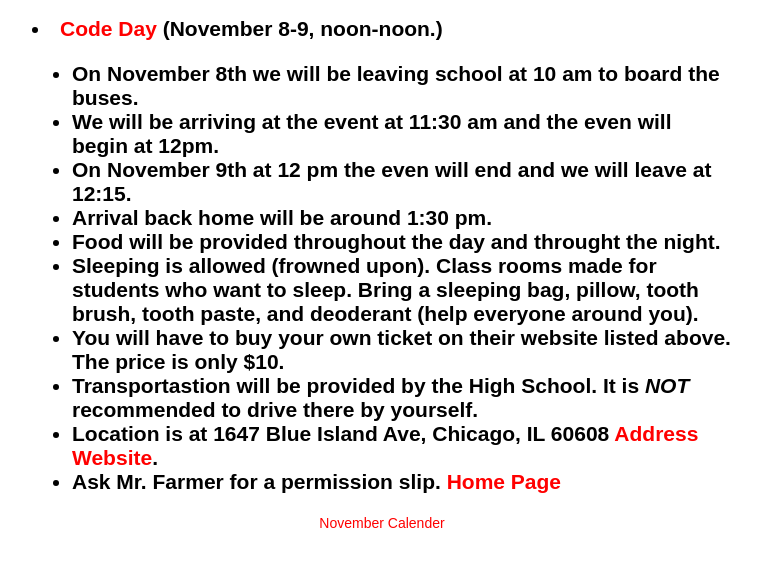
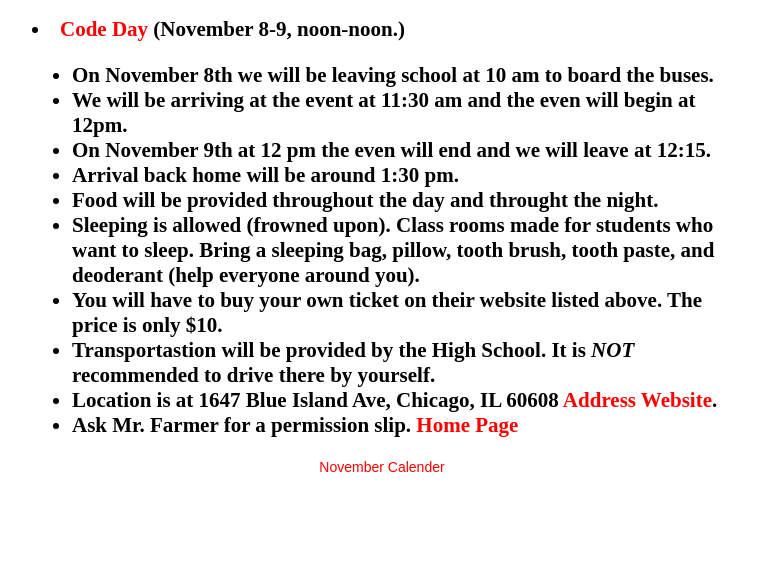
Before and after one commit to TheExceptionist/Zame012.github.io, a plain HTML site: page Code-Day.html in a window 1280 px wide. Shown: the whole page, without its empty margins (258-1019 px from the left). Drawn offline with Linux system fonts and the light colour scheme.

Commit message:
Update style.css

```diff
--- a/style.css
+++ b/style.css
@@ -84,3 +84,6 @@ body {
  #wrap {
  	margin: 10px;
  }
+li {
+    font-family:Aerial;
+}
```
